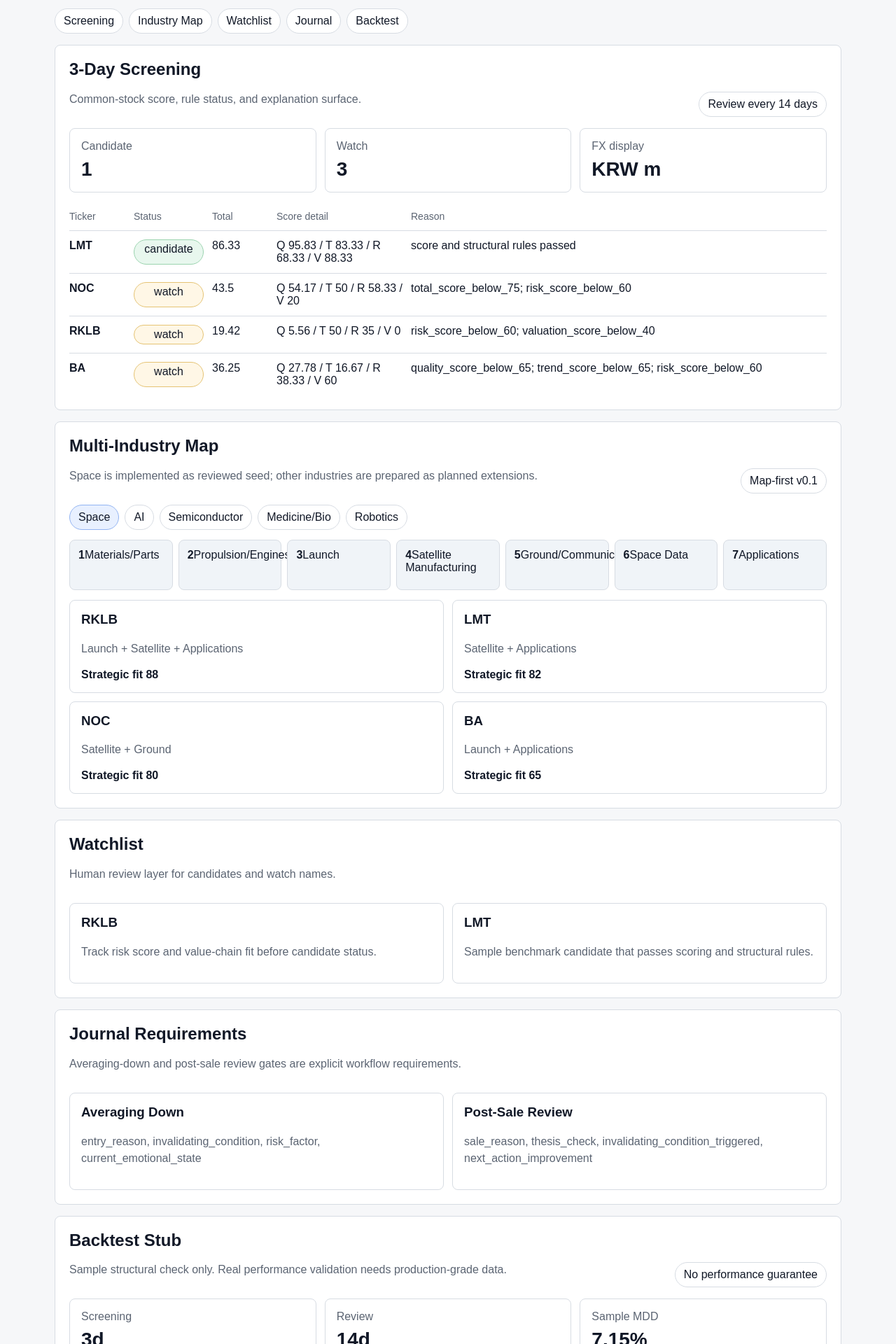
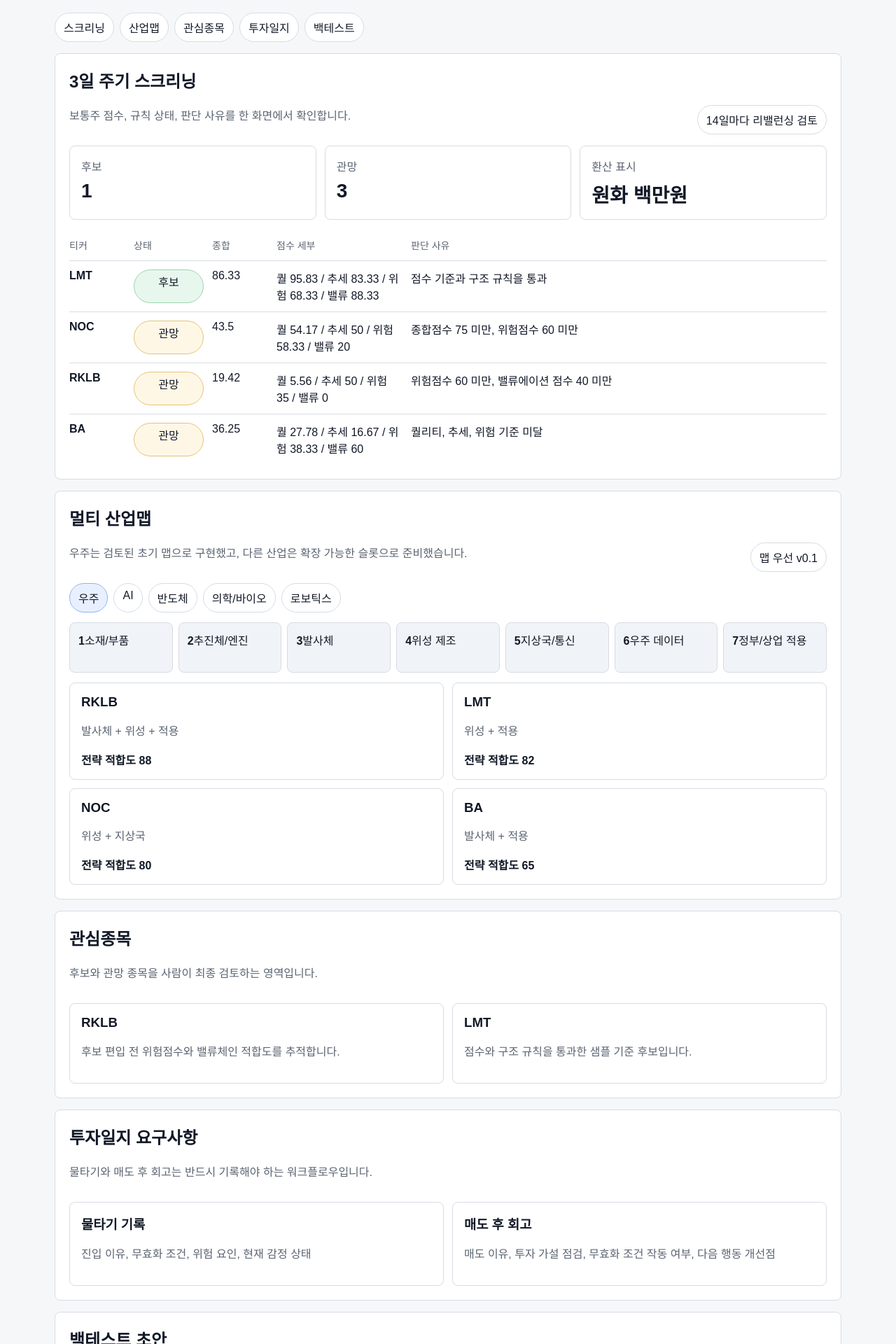
Before and after one commit to byuuujbu/ValuechainDowner, a Next.js app in the folder apps/web/: page / in a window 1280 px wide. Shown: the part 100-2020 px from the top of the page at 70% size. Built offline with nearby package versions, Linux system fonts and the light colour scheme; no server answers.

Commit message:
Localize dashboard display to Korean

```diff
--- a/apps/web/src/app/layout.tsx
+++ b/apps/web/src/app/layout.tsx
@@ -3,7 +3,7 @@ import "./globals.css";
 
 export const metadata: Metadata = {
   title: "OVSA",
-  description: "Objective Value-chain Stock Agent"
+  description: "객관식 밸류체인 주식 후보 검토 도구"
 };
 
 export default function RootLayout({
--- a/apps/web/src/app/page.tsx
+++ b/apps/web/src/app/page.tsx
@@ -9,7 +9,7 @@ const screeningRows = [
     trend: 83.33,
     risk: 68.33,
     valuation: 88.33,
-    reason: "score and structural rules passed",
+    reason: "점수 기준과 구조 규칙을 통과",
   },
   {
     ticker: "NOC",
@@ -19,7 +19,7 @@ const screeningRows = [
     trend: 50,
     risk: 58.33,
     valuation: 20,
-    reason: "total_score_below_75; risk_score_below_60",
+    reason: "종합점수 75 미만, 위험점수 60 미만",
   },
   {
     ticker: "RKLB",
@@ -29,7 +29,7 @@ const screeningRows = [
     trend: 50,
     risk: 35,
     valuation: 0,
-    reason: "risk_score_below_60; valuation_score_below_40",
+    reason: "위험점수 60 미만, 밸류에이션 점수 40 미만",
   },
   {
     ticker: "BA",
@@ -39,26 +39,32 @@ const screeningRows = [
     trend: 16.67,
     risk: 38.33,
     valuation: 60,
-    reason: "quality_score_below_65; trend_score_below_65; risk_score_below_60",
+    reason: "퀄리티, 추세, 위험 기준 미달",
   },
 ];
 
-const industries = ["Space", "AI", "Semiconductor", "Medicine/Bio", "Robotics"];
+const statusLabels: Record<string, string> = {
+  candidate: "후보",
+  watch: "관망",
+  exclude: "제외",
+};
+
+const industries = ["우주", "AI", "반도체", "의학/바이오", "로보틱스"];
 const chainNodes = [
-  "Materials/Parts",
-  "Propulsion/Engines",
-  "Launch",
-  "Satellite Manufacturing",
-  "Ground/Communication",
-  "Space Data",
-  "Applications",
+  "소재/부품",
+  "추진체/엔진",
+  "발사체",
+  "위성 제조",
+  "지상국/통신",
+  "우주 데이터",
+  "정부/상업 적용",
 ];
 
 const companies = [
-  ["RKLB", "Launch + Satellite + Applications", "88"],
-  ["LMT", "Satellite + Applications", "82"],
-  ["NOC", "Satellite + Ground", "80"],
-  ["BA", "Launch + Applications", "65"],
+  ["RKLB", "발사체 + 위성 + 적용", "88"],
+  ["LMT", "위성 + 적용", "82"],
+  ["NOC", "위성 + 지상국", "80"],
+  ["BA", "발사체 + 적용", "65"],
 ];
 
 export default function Home() {
@@ -66,7 +72,7 @@ export default function Home() {
     <main className="shell">
       <header className="topbar">
         <div>
-          <p className="eyebrow">OVSA Phase MVP</p>
+          <p className="eyebrow">OVSA 페이즈 MVP</p>
           <h1>ValuechainDowner</h1>
         </div>
         <div className="apiBox">
@@ -75,51 +81,53 @@ export default function Home() {
         </div>
       </header>
 
-      <nav className="tabs" aria-label="Main sections">
-        <a href="#screening">Screening</a>
-        <a href="#map">Industry Map</a>
-        <a href="#watchlist">Watchlist</a>
-        <a href="#journal">Journal</a>
-        <a href="#backtest">Backtest</a>
+      <nav className="tabs" aria-label="주요 섹션">
+        <a href="#screening">스크리닝</a>
+        <a href="#map">산업맵</a>
+        <a href="#watchlist">관심종목</a>
+        <a href="#journal">투자일지</a>
+        <a href="#backtest">백테스트</a>
       </nav>
 
       <section id="screening" className="section">
         <div className="sectionHead">
           <div>
-            <h2>3-Day Screening</h2>
-            <p>Common-stock score, rule status, and explanation surface.</p>
+            <h2>3일 주기 스크리닝</h2>
+            <p>보통주 점수, 규칙 상태, 판단 사유를 한 화면에서 확인합니다.</p>
           </div>
-          <span className="pill">Review every 14 days</span>
+          <span className="pill">14일마다 리밸런싱 검토</span>
         </div>
         <div className="grid three">
           <div className="metric">
-            <span>Candidate</span>
+            <span>후보</span>
             <strong>1</strong>
           </div>
           <div className="metric">
-            <span>Watch</span>
+            <span>관망</span>
             <strong>3</strong>
           </div>
           <div className="metric">
-            <span>FX display</span>
-            <strong>KRW m</strong>
+            <span>환산 표시</span>
+            <strong>원화 백만원</strong>
           </div>
         </div>
-        <div className="table" role="table" aria-label="Screening results">
+        <div className="table" role="table" aria-label="스크리닝 결과">
           <div className="row header" role="row">
-            <span>Ticker</span>
-            <span>Status</span>
-            <span>Total</span>
-            <span>Score detail</span>
-            <span>Reason</span>
+            <span>티커</span>
+            <span>상태</span>
+            <span>종합</span>
+            <span>점수 세부</span>
+            <span>판단 사유</span>
           </div>
           {screeningRows.map((row) => (
             <div className="row" role="row" key={row.ticker}>
               <strong>{row.ticker}</strong>
-              <span className={`status ${row.status === "candidate" ? "pass" : "watch"}`}>{row.status}</span>
+              <span className={`status ${row.status === "candidate" ? "pass" : "watch"}`}>
+                {statusLabels[row.status]}
+              </span>
               <span>{row.total}</span>
               <span>
-                Q {row.quality} / T {row.trend} / R {row.risk} / V {row.valuation}
+                퀄 {row.quality} / 추세 {row.trend} / 위험 {row.risk} / 밸류 {row.valuation}
               </span>
               <span>{row.reason}</span>
             </div>
@@ -130,10 +138,10 @@ export default function Home() {
       <section id="map" className="section">
         <div className="sectionHead">
           <div>
-            <h2>Multi-Industry Map</h2>
-            <p>Space is implemented as reviewed seed; other industries are prepared as planned extensions.</p>
+            <h2>멀티 산업맵</h2>
+            <p>우주는 검토된 초기 맵으로 구현했고, 다른 산업은 확장 가능한 슬롯으로 준비했습니다.</p>
           </div>
-          <span className="pill">Map-first v0.1</span>
+          <span className="pill">맵 우선 v0.1</span>
         </div>
         <div className="pills">
           {industries.map((industry, index) => (
@@ -155,7 +163,7 @@ export default function Home() {
             <div className="card" key={ticker}>
               <h3>{ticker}</h3>
               <p>{placement}</p>
-              <strong>Strategic fit {fit}</strong>
+              <strong>전략 적합도 {fit}</strong>
             </div>
           ))}
         </div>
@@ -164,18 +172,18 @@ export default function Home() {
       <section id="watchlist" className="section">
         <div className="sectionHead">
           <div>
-            <h2>Watchlist</h2>
-            <p>Human review layer for candidates and watch names.</p>
+            <h2>관심종목</h2>
+            <p>후보와 관망 종목을 사람이 최종 검토하는 영역입니다.</p>
           </div>
         </div>
         <div className="grid two">
           <div className="card">
             <h3>RKLB</h3>
-            <p>Track risk score and value-chain fit before candidate status.</p>
+            <p>후보 편입 전 위험점수와 밸류체인 적합도를 추적합니다.</p>
           </div>
           <div className="card">
             <h3>LMT</h3>
-            <p>Sample benchmark candidate that passes scoring and structural rules.</p>
+            <p>점수와 구조 규칙을 통과한 샘플 기준 후보입니다.</p>
           </div>
         </div>
       </section>
@@ -183,18 +191,18 @@ export default function Home() {
       <section id="journal" className="section">
         <div className="sectionHead">
           <div>
-            <h2>Journal Requirements</h2>
-            <p>Averaging-down and post-sale review gates are explicit workflow requirements.</p>
+            <h2>투자일지 요구사항</h2>
+            <p>물타기와 매도 후 회고는 반드시 기록해야 하는 워크플로우입니다.</p>
           </div>
         </div>
         <div className="grid two">
           <div className="card">
-            <h3>Averaging Down</h3>
-            <p>entry_reason, invalidating_condition, risk_factor, current_emotional_state</p>
+            <h3>물타기 기록</h3>
+            <p>진입 이유, 무효화 조건, 위험 요인, 현재 감정 상태</p>
           </div>
           <div className="card">
-            <h3>Post-Sale Review</h3>
-            <p>sale_reason, thesis_check, invalidating_condition_triggered, next_action_improvement</p>
+            <h3>매도 후 회고</h3>
+            <p>매도 이유, 투자 가설 점검, 무효화 조건 작동 여부, 다음 행동 개선점</p>
           </div>
         </div>
       </section>
@@ -202,22 +210,22 @@ export default function Home() {
       <section id="backtest" className="section">
         <div className="sectionHead">
           <div>
-            <h2>Backtest Stub</h2>
-            <p>Sample structural check only. Real performance validation needs production-grade data.</p>
+            <h2>백테스트 초안</h2>
+            <p>현재는 샘플 구조 검증 단계입니다. 실제 성과 검증은 운영급 데이터가 필요합니다.</p>
           </div>
-          <span className="pill">No performance guarantee</span>
+          <span className="pill">성과 보장 아님</span>
         </div>
         <div className="grid three">
           <div className="metric">
-            <span>Screening</span>
+            <span>스크리닝</span>
             <strong>3d</strong>
           </div>
           <div className="metric">
-            <span>Review</span>
+            <span>검토</span>
             <strong>14d</strong>
           </div>
           <div className="metric">
-            <span>Sample MDD</span>
+            <span>샘플 MDD</span>
             <strong>7.15%</strong>
           </div>
         </div>
```
